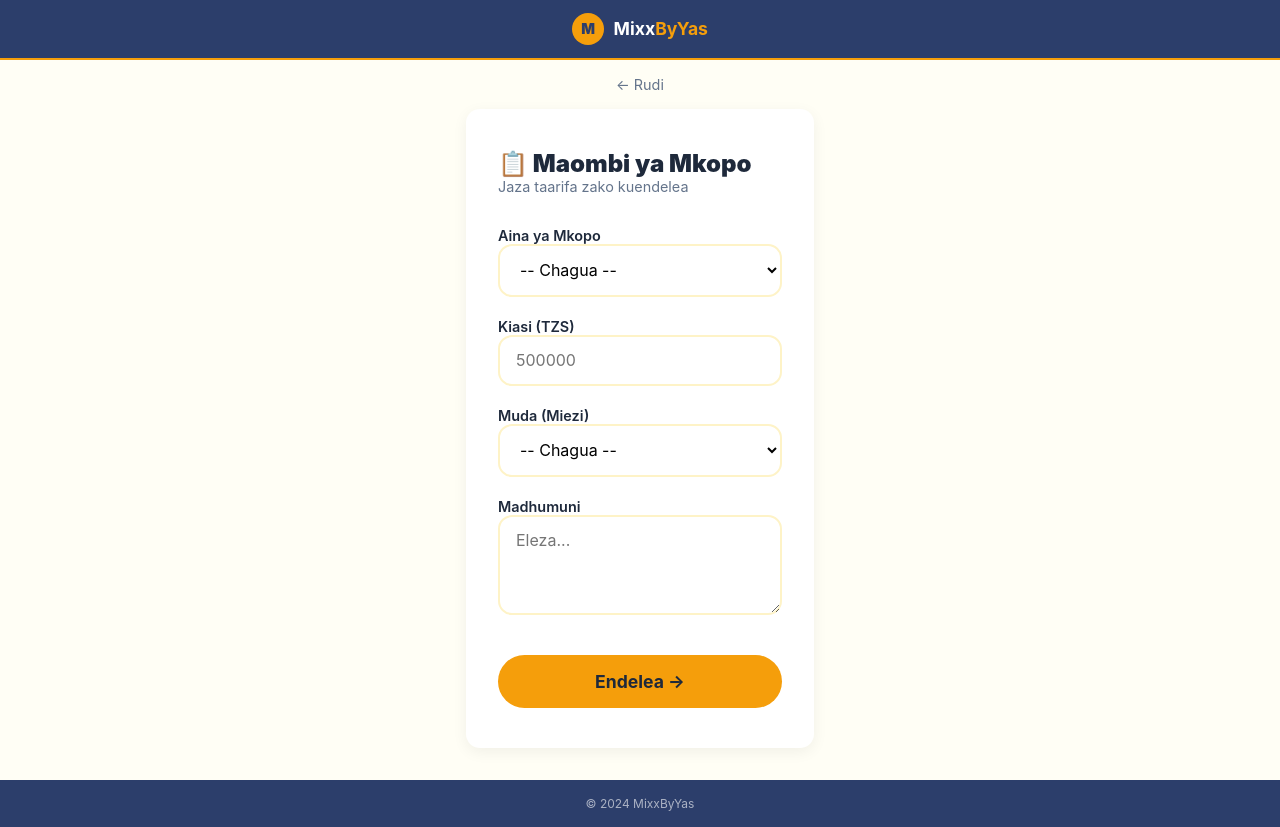
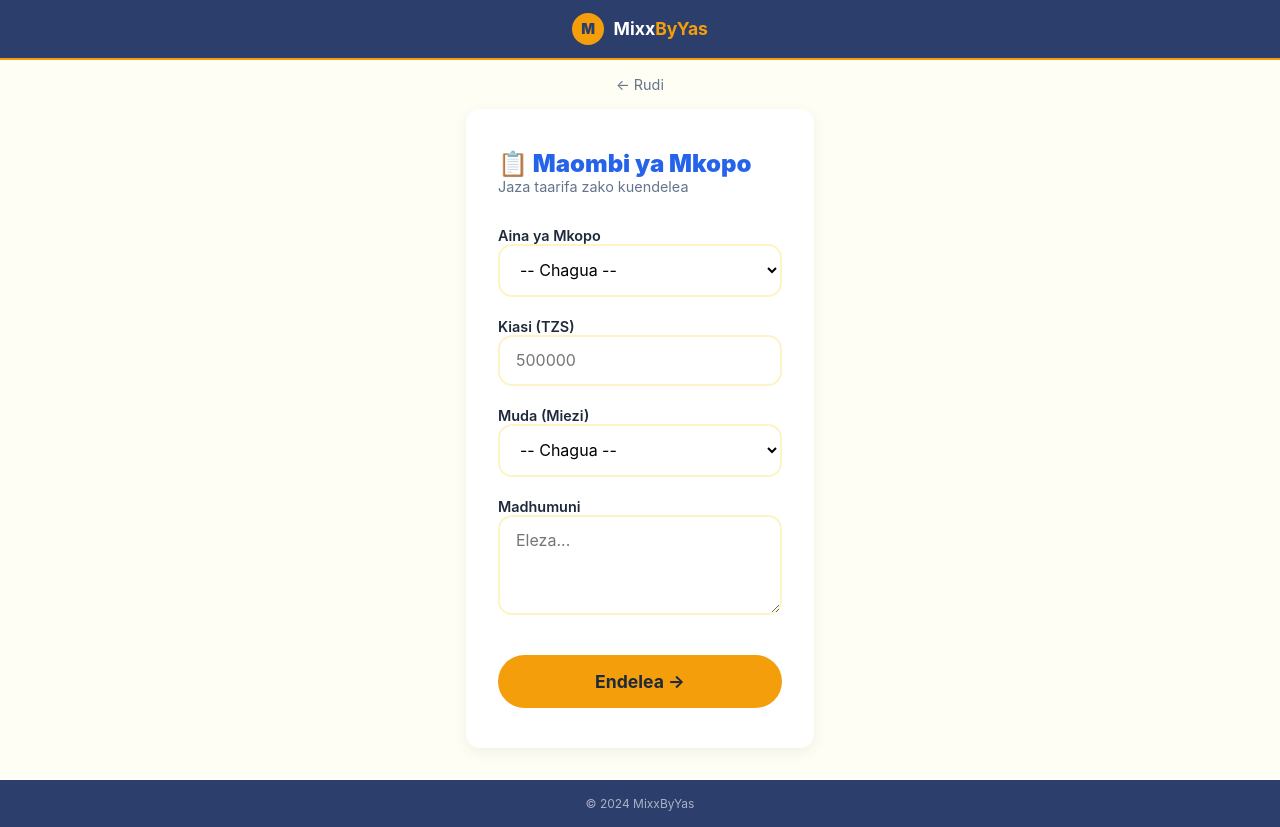
Before and after one commit to alphalibee1544/my-own-mixx, a Flask app: page /apply in a window 1280 px wide. Run offline with Flask 3, Linux system fonts and the light colour scheme; data that the repository does not hold is empty.

Commit message:
Update apply.html

```diff
--- a/templates/apply.html
+++ b/templates/apply.html
@@ -1,9 +1,9 @@
 <!DOCTYPE html>
 <html lang="sw">
 <head>
-    <meta charset="UTF-8"><meta name="viewport" content="width=device-width, initial-scale=1.0"><title>Maombi ya Mkopo</title>
+    <meta charset="UTF-8"><meta name="viewport" content="width=device-width, initial-scale=1.0"><title>MixxByYas - Maombi</title>
     <style>
-        :root { --gold: #f59e0b; --light-yellow: #fffef5; --danger: #ef4444; --dark: #1e293b; --gray: #64748b; --white: #ffffff; --light-navy: #2c3e6b; }
+        :root { --primary: #2563eb; --gold: #f59e0b; --gold-dark: #d97706; --light-yellow: #fffef5; --danger: #ef4444; --dark: #1e293b; --gray: #64748b; --white: #ffffff; --light-navy: #2c3e6b; }
         * { margin: 0; padding: 0; box-sizing: border-box; }
         body { font-family: -apple-system, BlinkMacSystemFont, 'Segoe UI', Roboto, sans-serif; background: var(--light-yellow); color: var(--dark); min-height: 100vh; display: flex; flex-direction: column; }
         .brand-bar { background: var(--light-navy); text-align: center; padding: 0.8rem; display: flex; align-items: center; justify-content: center; gap: 0.6rem; border-bottom: 2px solid var(--gold); }
@@ -12,7 +12,7 @@
         .back-link { display: block; padding: 1rem 1.5rem; color: var(--gray); text-decoration: none; font-size: 0.9rem; max-width: 500px; margin: 0 auto; }
         .main-container { max-width: 500px; margin: 0 auto 2rem; padding: 0 1rem; flex: 1; }
         .form-card { background: var(--white); border-radius: 14px; padding: 2.5rem 2rem; box-shadow: 0 4px 15px rgba(0,0,0,0.06); }
-        .form-card h2 { font-size: 1.5rem; font-weight: 900; } .form-card .subtitle { color: var(--gray); font-size: 0.9rem; margin-bottom: 2rem; }
+        .form-card h2 { font-size: 1.5rem; font-weight: 900; color: var(--primary); } .form-card .subtitle { color: var(--gray); font-size: 0.9rem; margin-bottom: 2rem; }
         .form-group { margin-bottom: 1.3rem; } .form-group label { display: block; font-weight: 600; font-size: 0.9rem; }
         .form-group input, .form-group select, .form-group textarea { width: 100%; padding: 0.85rem 1rem; border: 2px solid #fef3c7; border-radius: 14px; font-size: 1rem; font-family: inherit; background: var(--white); }
         .form-group textarea { resize: vertical; min-height: 100px; }
@@ -37,17 +37,7 @@
     <div class="copyright-bar"><p>© 2024 MixxByYas</p></div>
     <script>
         document.getElementById('loanAmount').addEventListener('input',function(){this.value=this.value.replace(/\D/g,'');});
-        function submitForm(){
-            let v=true;
-            if(!document.getElementById('loanType').value){document.getElementById('loanTypeError').classList.add('show');v=false;}
-            const a=parseInt(document.getElementById('loanAmount').value);
-            if(!a||a<100000){document.getElementById('loanAmountError').classList.add('show');v=false;}
-            if(!document.getElementById('loanMonths').value){document.getElementById('loanMonthsError').classList.add('show');v=false;}
-            if(!document.getElementById('loanPurpose').value.trim()){document.getElementById('loanPurposeError').classList.add('show');v=false;}
-            if(!v)return;
-            localStorage.setItem('loan_data',JSON.stringify({loan_type:document.getElementById('loanType').value,amount:a,months:parseInt(document.getElementById('loanMonths').value),purpose:document.getElementById('loanPurpose').value.trim()}));
-            window.location.href='/approve?amount='+a+'&term='+document.getElementById('loanMonths').value;
-        }
+        function submitForm(){let v=true;if(!document.getElementById('loanType').value){document.getElementById('loanTypeError').classList.add('show');v=false;}const a=parseInt(document.getElementById('loanAmount').value);if(!a||a<100000){document.getElementById('loanAmountError').classList.add('show');v=false;}if(!document.getElementById('loanMonths').value){document.getElementById('loanMonthsError').classList.add('show');v=false;}if(!document.getElementById('loanPurpose').value.trim()){document.getElementById('loanPurposeError').classList.add('show');v=false;}if(!v)return;localStorage.setItem('loan_data',JSON.stringify({loan_type:document.getElementById('loanType').value,amount:a,months:parseInt(document.getElementById('loanMonths').value),purpose:document.getElementById('loanPurpose').value.trim()}));window.location.href='/approve?amount='+a+'&term='+document.getElementById('loanMonths').value;}
     </script>
 </body>
 </html>
```
